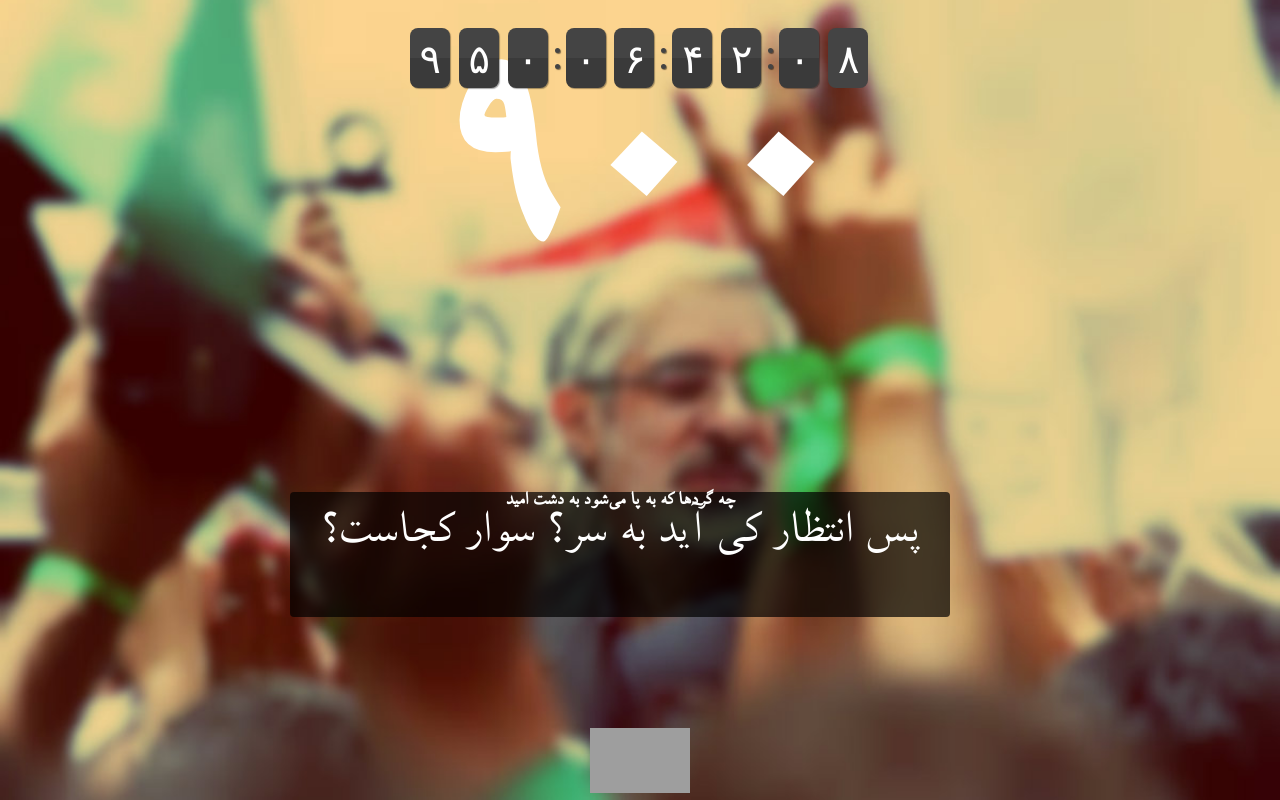
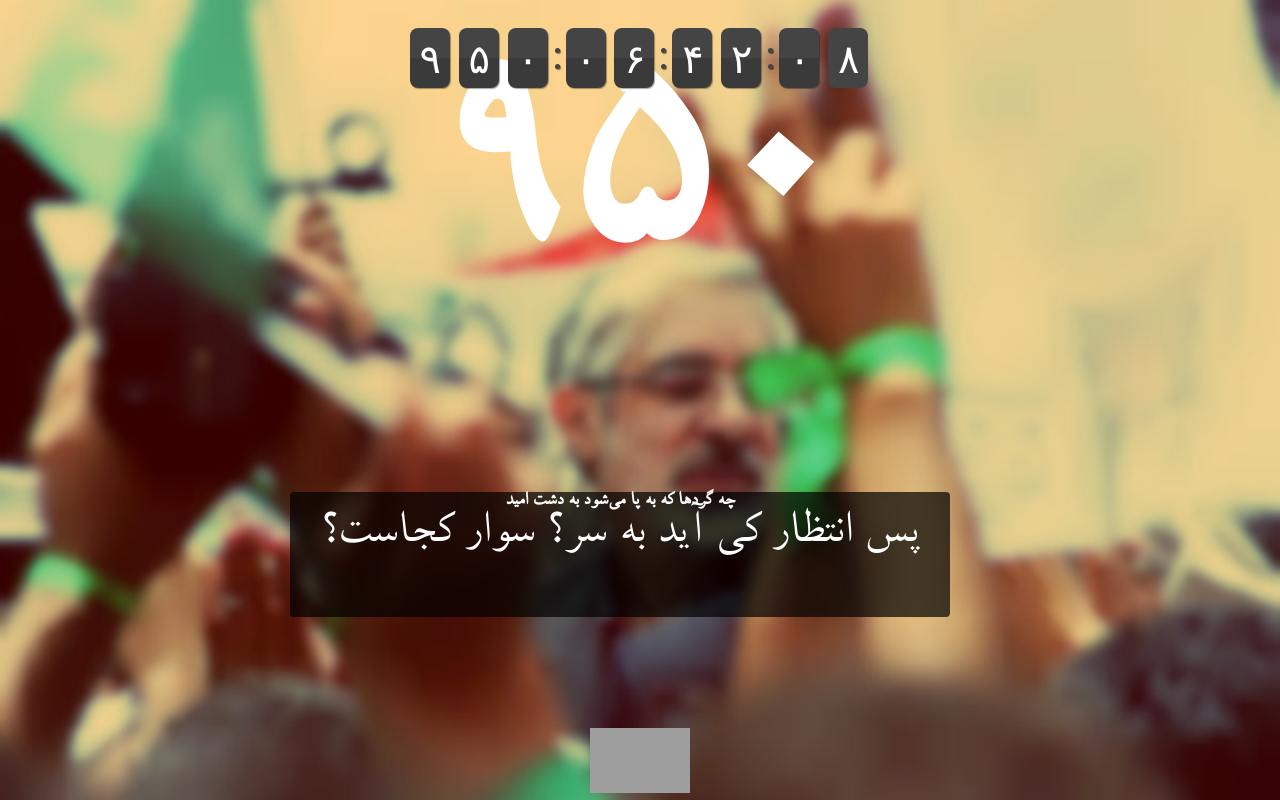
Before and after one commit to salammirema/salammirema.github.io, a plain HTML site: page index.html in a window 1280 px wide. Drawn offline with nearby package versions, Linux system fonts and the light colour scheme; grey boxes are pictures that could not be loaded.

Commit message:
900->950

```diff
--- a/index.html
+++ b/index.html
@@ -8,7 +8,7 @@
     <meta http-equiv="Content-Type" content="text/html; charset=utf8">
     <meta property="og:type" content="website" />
     <meta property="og:url" content="http://zamanehasr.tk/" />
-    <meta property="og:title" content="900 روز گذشت" />
+    <meta property="og:title" content="950 روز گذشت" />
     <meta property="og:description" content="و تو همچنان ایستاده بر عهد خود ... " />
     <meta property="og:image" content="http://zamanehasr.tk/thumb.jpg" />
 	<meta property="og:image:type" content="image/jpeg" />
@@ -17,7 +17,7 @@
     <link rel="stylesheet" href="style.css?rand=12211652"/>
     <link rel="stylesheet" href="font.css"/>
 
-    <title>900 روز گذشت ... </title>
+    <title>950 روز گذشت ... </title>
 </head>
 <script type="javascript">
 </script>
@@ -27,7 +27,7 @@
     <div id="countdown" class="countdownHolder" style="direction:ltr;">
     </div>
 
-	<div id="days">900</div>
+	<div id="days">950</div>
 </div>
 <div id="poem">
 	<ul id="poems" style="list-style:none;">
```
